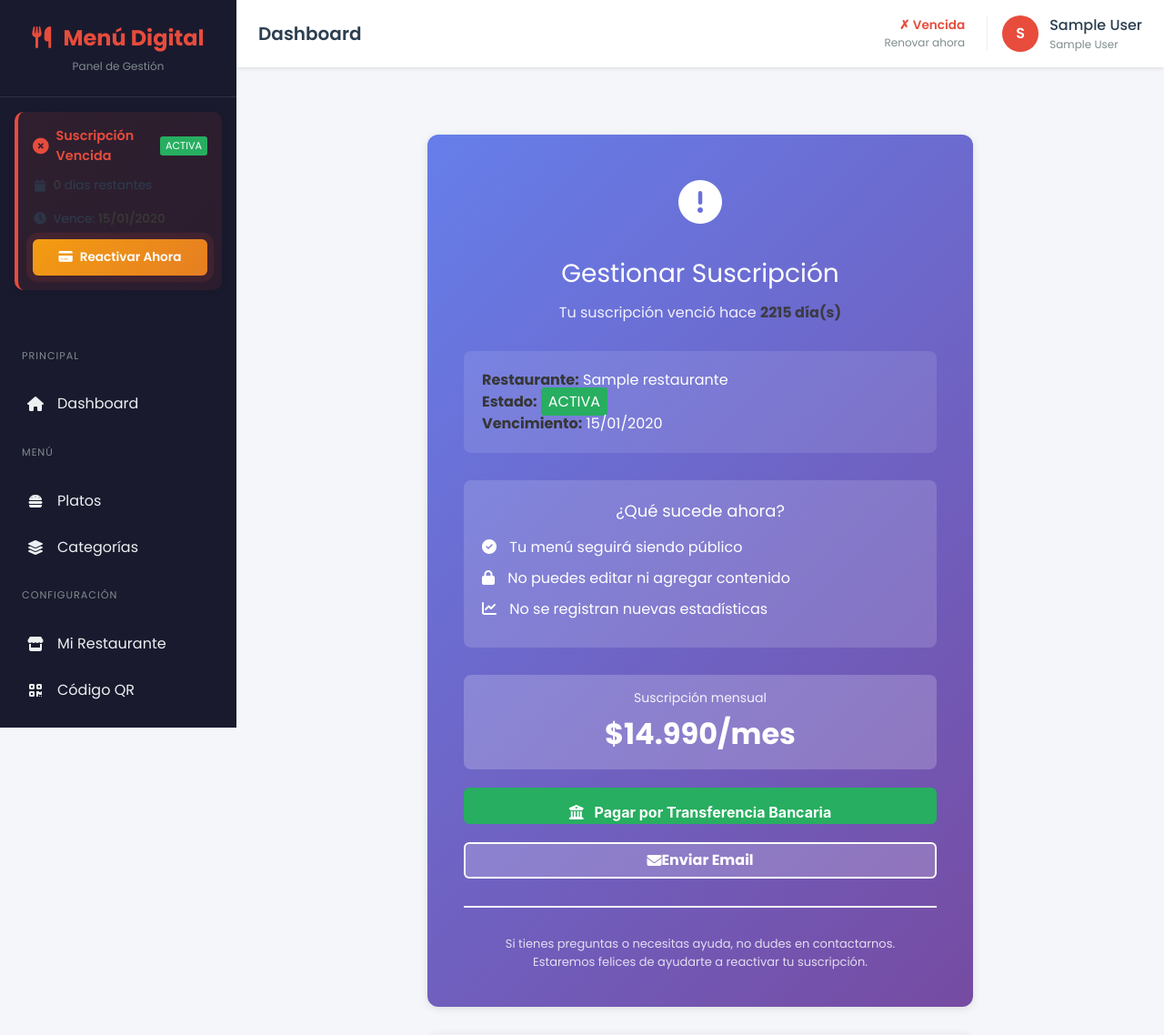
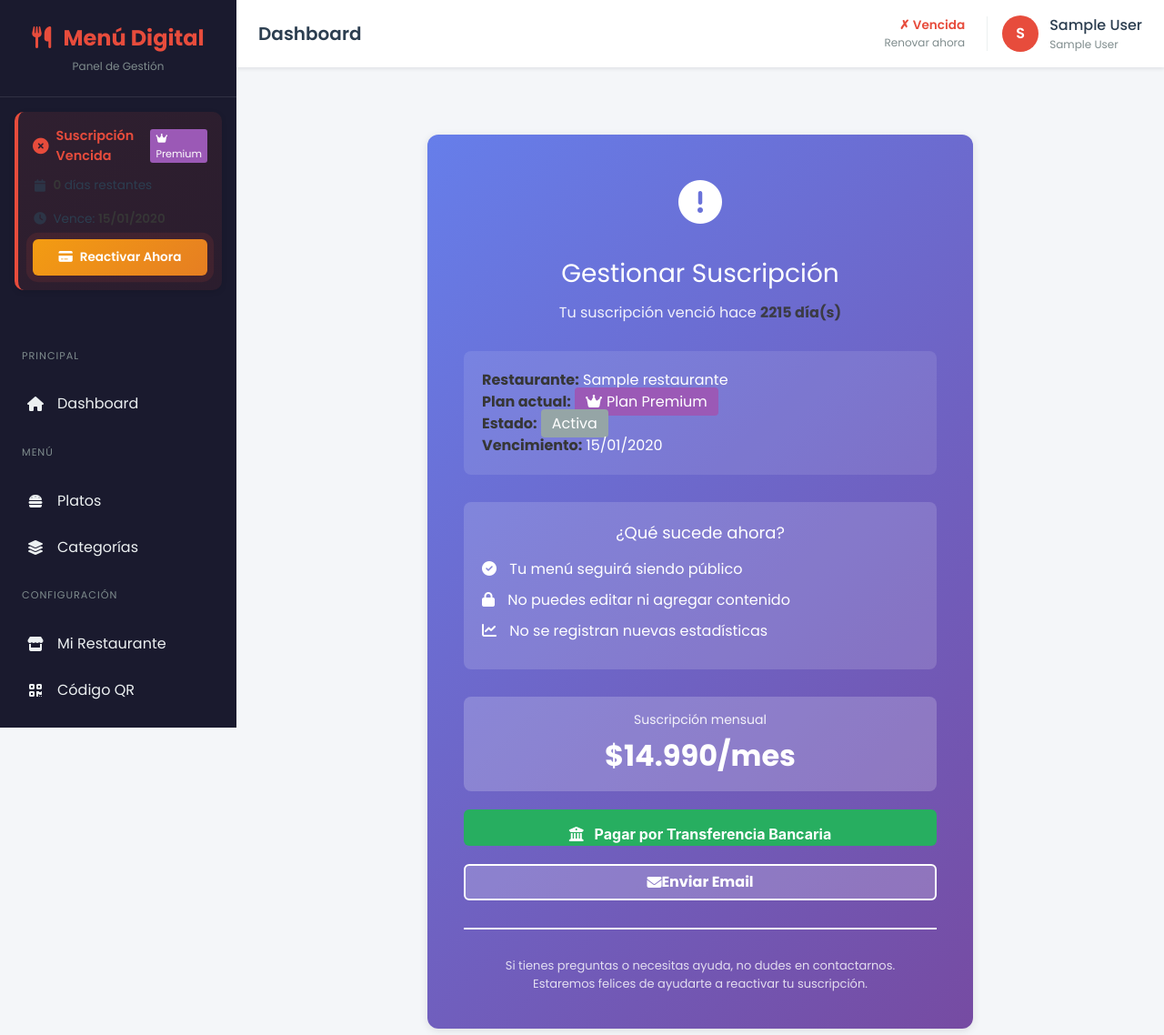
Before and after one commit to Jesus1025/MiMen-digital.cl, a Flask app: page /gestion/pago-pendiente in a window 1280 px wide. Shown: the top 1138 px of the page at 91% size. Run offline with Flask 3, Linux system fonts and the light colour scheme; the visitor is signed in with stand-in values (Sample User, id 1); data comes from the database, SQL or seed files in the repository; both versions use the stored data as it was after the commit; tables that the repository leaves empty hold one stand-in row (values such as "Sample post"); data that the repository does not hold is empty; parts of the project's set-up code (start-up, migrations or seed data) failed here and were passed over; some libraries are stand-ins or nearby versions.

Commit message:
Add files via upload

```diff
--- a/mimenudigital/templates/gestion/base_gestion.html
+++ b/mimenudigital/templates/gestion/base_gestion.html
@@ -853,8 +853,12 @@
                     {% endif %}
                 </div>
                 {% if subscription_info.plan_type %}
-                <span style="font-size: 0.7rem; background: {% if subscription_info.plan_type == 'prueba' %}#3498db{% else %}#27ae60{% endif %}; color: white; padding: 2px 6px; border-radius: 3px; text-transform: uppercase;">
-                    {{ subscription_info.plan_type }}
+                <span style="font-size: 0.7rem; background: {% if subscription_info.plan_type == 'prueba' %}#3498db{% else %}#9b59b6{% endif %}; color: white; padding: 2px 6px; border-radius: 3px;">
+                    {% if subscription_info.plan_type == 'prueba' %}
+                        <i class="fas fa-gift" style="margin-right: 3px;"></i>Gratuito
+                    {% else %}
+                        <i class="fas fa-crown" style="margin-right: 3px;"></i>Premium
+                    {% endif %}
                 </span>
                 {% endif %}
             </div>
--- a/mimenudigital/templates/gestion/pago_pendiente.html
+++ b/mimenudigital/templates/gestion/pago_pendiente.html
@@ -38,9 +38,29 @@
 
         <div style="background: rgba(255, 255, 255, 0.1); padding: 20px; border-radius: 8px; margin-bottom: 30px; text-align: left;">
             <p><strong>Restaurante:</strong> {{ restaurante.nombre }}</p>
+            <p><strong>Plan actual:</strong>
+                {% if restaurante.estado_suscripcion == 'prueba' %}
+                    <span style="background: #3498db; padding: 4px 12px; border-radius: 4px;"><i class="fas fa-gift" style="margin-right: 5px;"></i>Plan Gratuito</span>
+                {% else %}
+                    <span style="background: #9b59b6; padding: 4px 12px; border-radius: 4px;"><i class="fas fa-crown" style="margin-right: 5px;"></i>Plan Premium</span>
+                {% endif %}
+            </p>
             <p><strong>Estado:</strong>
-                {% set estado_color = {'activa': '#27ae60', 'prueba': '#3498db', 'vencida': '#e74c3c', 'suspendida': '#f39c12'} %}
-                <span style="background: {{ estado_color.get(restaurante.estado_suscripcion, '#95a5a6') }}; padding: 4px 8px; border-radius: 4px;">{{ restaurante.estado_suscripcion|upper }}</span>
+                {% if restaurante.estado_suscripcion == 'activa' and dias_vencido < 0 %}
+                    <span style="background: #27ae60; padding: 4px 12px; border-radius: 4px;"><i class="fas fa-check-circle" style="margin-right: 5px;"></i>Activa</span>
+                {% elif restaurante.estado_suscripcion == 'activa' and dias_vencido >= 0 and dias_vencido <= 7 %}
+                    <span style="background: #f39c12; padding: 4px 12px; border-radius: 4px;"><i class="fas fa-exclamation-triangle" style="margin-right: 5px;"></i>Por Vencer</span>
+                {% elif restaurante.estado_suscripcion == 'prueba' and dias_vencido < 0 %}
+                    <span style="background: #3498db; padding: 4px 12px; border-radius: 4px;"><i class="fas fa-clock" style="margin-right: 5px;"></i>En Período de Prueba</span>
+                {% elif restaurante.estado_suscripcion == 'prueba' and dias_vencido >= 0 %}
+                    <span style="background: #e74c3c; padding: 4px 12px; border-radius: 4px;"><i class="fas fa-times-circle" style="margin-right: 5px;"></i>Prueba Terminada</span>
+                {% elif restaurante.estado_suscripcion == 'vencida' %}
+                    <span style="background: #e74c3c; padding: 4px 12px; border-radius: 4px;"><i class="fas fa-times-circle" style="margin-right: 5px;"></i>Vencida</span>
+                {% elif restaurante.estado_suscripcion == 'suspendida' %}
+                    <span style="background: #95a5a6; padding: 4px 12px; border-radius: 4px;"><i class="fas fa-ban" style="margin-right: 5px;"></i>Suspendida</span>
+                {% else %}
+                    <span style="background: #95a5a6; padding: 4px 12px; border-radius: 4px;">{{ restaurante.estado_suscripcion|capitalize }}</span>
+                {% endif %}
             </p>
             <p><strong>Vencimiento:</strong> {{ restaurante.fecha_vencimiento.strftime('%d/%m/%Y') if restaurante.fecha_vencimiento else 'No definido' }}</p>
         </div>
```
Also changed, not shown: mimenudigital/schema.sql (+3 -4 lines), mimenudigital/templates/superadmin/estadisticas.html (+4 -4 lines), mimenudigital/templates/superadmin/suscripciones.html (+26 -10 lines), mimenudigital/migrations/012_update_planes_to_two.sql (added).
